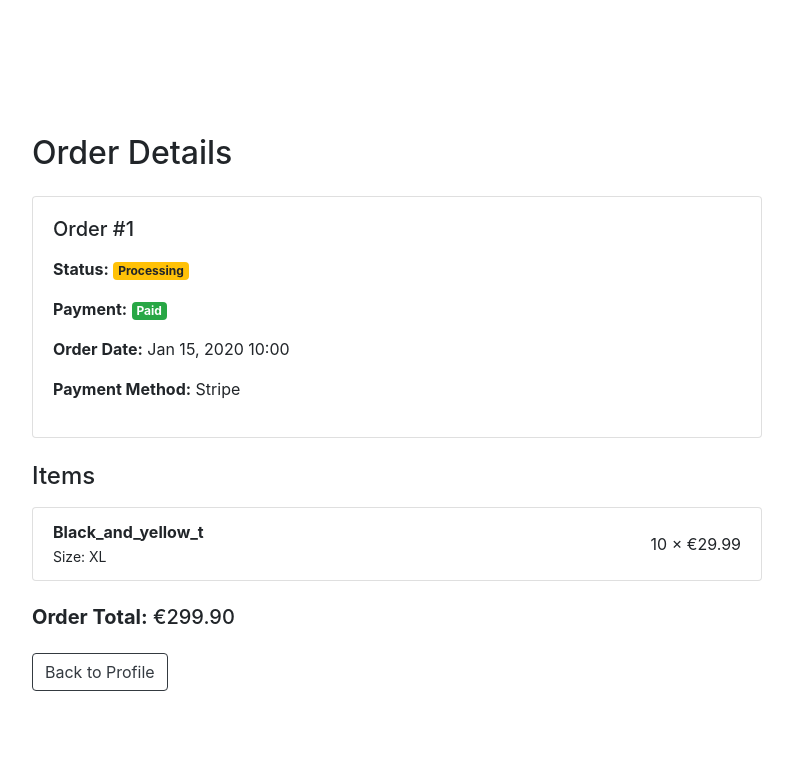
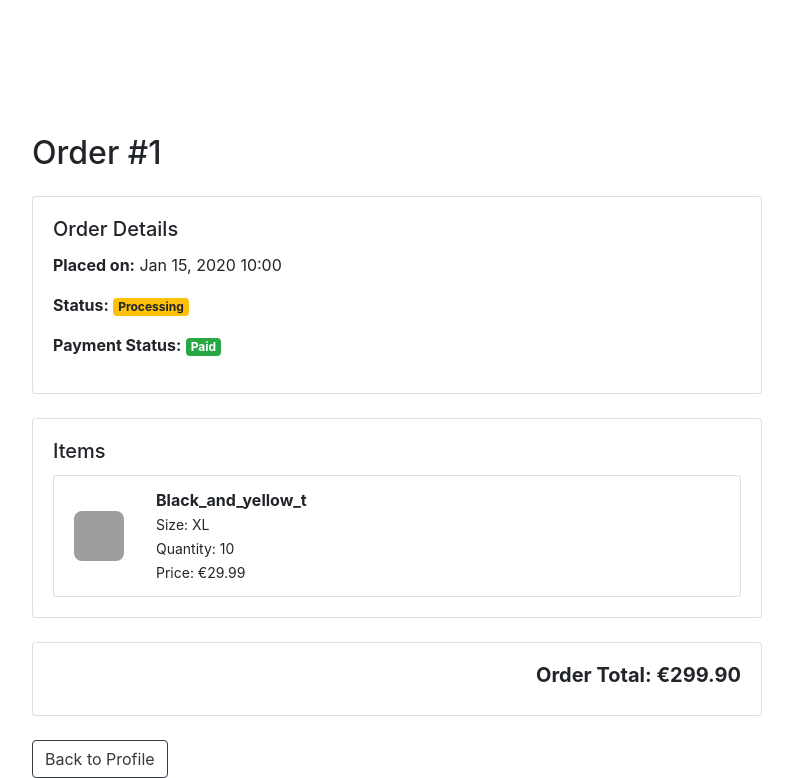
Before and after one commit to Maxcode0101/drift_cult, a Django app: page /orders/1/ in a window 1280 px wide. Shown: the part 58-836 px from the top of the page, without its empty margins (243-1036 px from the left). Before the commit the page ends 749 px from the top, so only its background shows below. Run offline with Django 4.2, Linux system fonts and the light colour scheme; a user stored in the database is signed in; data comes from the database, SQL or seed files in the repository; tables that the repository leaves empty hold one stand-in row (values such as "Sample post"); grey boxes are pictures that could not be loaded.

Commit message:
Enhance Order Detail Page: Display product images, clean layout

```diff
--- a/store/templates/store/order_detail.html
+++ b/store/templates/store/order_detail.html
@@ -6,13 +6,15 @@
   <div class="row">
     <div class="col-md-8 offset-md-2">
 
-      <h2 class="mb-4">Order Details</h2>
+      <h2 class="mb-4">Order #{{ order.id }}</h2>
 
       <div class="card mb-4">
         <div class="card-body">
-          <h5 class="card-title mb-3">Order #{{ order.id }}</h5>
+          <h5 class="card-title">Order Details</h5>
+          <p><strong>Placed on:</strong> {{ order.created_at|date:"M d, Y H:i" }}</p>
 
-          <p><strong>Status:</strong>
+          <p>
+            <strong>Status:</strong>
             {% if order.status == "processing" %}
               <span class="badge badge-warning">Processing</span>
             {% elif order.status == "shipped" %}
@@ -22,7 +24,7 @@
             {% endif %}
           </p>
 
-          <p><strong>Payment:</strong>
+          <p><strong>Payment Status:</strong>
             {% if order.is_paid %}
               <span class="badge badge-success">Paid</span>
             {% else %}
@@ -30,32 +32,34 @@
             {% endif %}
           </p>
 
-          <p><strong>Order Date:</strong> {{ order.created_at|date:"M d, Y H:i" }}</p>
+        </div>
+      </div>
 
-          <p><strong>Payment Method:</strong> Stripe</p>
+      <div class="card mb-4">
+        <div class="card-body">
+          <h5 class="card-title">Items</h5>
+
+          <ul class="list-group">
+            {% for item in order_items %}
+              <li class="list-group-item d-flex align-items-center">
+                <img src="{{ item.product_size.product.image.url }}" alt="{{ item.product_size.product.name }}" width="50" height="50" class="mr-3" style="object-fit: cover; border-radius: 8px;">
+                <div class="ml-3">
+                  <strong>{{ item.product_size.product.name }}</strong><br>
+                  <small>Size: {{ item.product_size.size }}</small><br>
+                  <small>Quantity: {{ item.quantity }}</small><br>
+                  <small>Price: €{{ item.product_size.product.price|floatformat:2 }}</small>
+                </div>
+              </li>
+            {% endfor %}
+          </ul>
 
         </div>
       </div>
 
-      <h4 class="mb-3">Items</h4>
-      <ul class="list-group mb-4">
-        {% for item in order_items %}
-          <li class="list-group-item d-flex justify-content-between align-items-center">
-            <div>
-              <strong>{{ item.product_size.product.name }}</strong><br>
-              <small>Size: {{ item.product_size.size }}</small>
-            </div>
-            <div>
-              <span>{{ item.quantity }} × €{{ item.product_size.product.price|floatformat:2 }}</span>
-            </div>
-          </li>
-        {% empty %}
-          <li class="list-group-item">No items found.</li>
-        {% endfor %}
-      </ul>
-
-      <div class="text-end">
-        <h5><strong>Order Total:</strong> €{{ order.get_total|floatformat:2 }}</h5>
+      <div class="card">
+        <div class="card-body text-right">
+          <h5><strong>Order Total: €{{ order.get_total|floatformat:2 }}</strong></h5>
+        </div>
       </div>
 
       <div class="mt-4">
```
